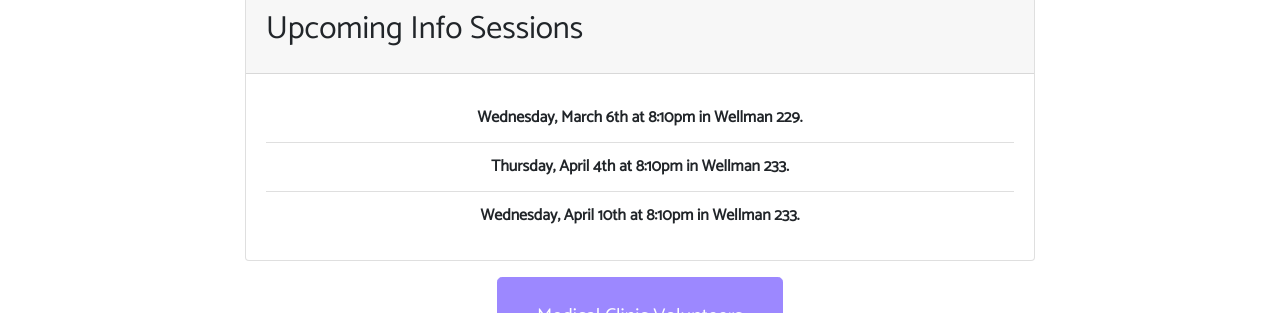
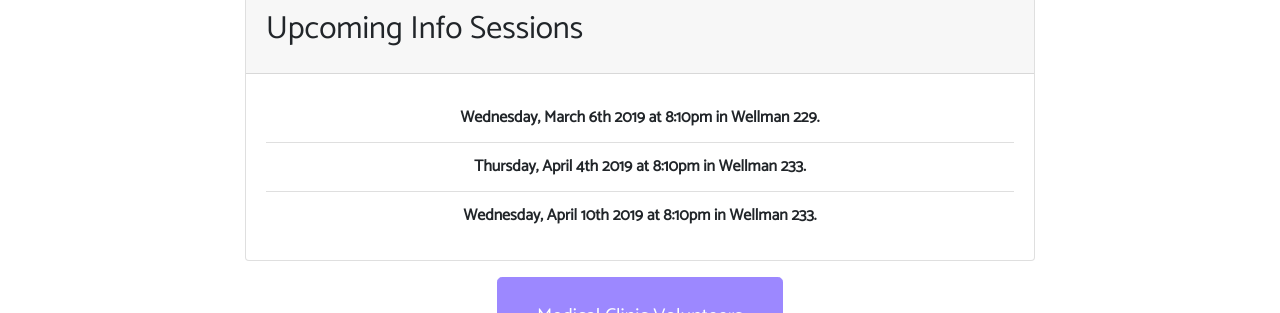
Before and after one commit to iwakoscott/knights-landing, a Jekyll site: the page built from get-involved/undergraduate-volunteers.markdown, in a window 1280 px wide. Shown: the part 904-1217 px from the top of the page. Built offline with Jekyll 4.4.1, drawn with Linux system fonts in a browser that asks for light colours; nearby versions of some CDN libraries.

Commit message:
Updated Undergraduate Volunteers

```diff
--- a/get-involved/undergraduate-volunteers.markdown
+++ b/get-involved/undergraduate-volunteers.markdown
@@ -18,9 +18,9 @@
     Questions?
     Please email klclinic.ucdsom@gmail.com with the subject line "QUESTION".
 info sessions:
-- Wednesday, March 6th at 8:10pm in Wellman 229.
-- Thursday, April 4th at 8:10pm in Wellman 233.
-- Wednesday, April 10th at 8:10pm in Wellman 233.
+- Wednesday, March 6th 2019 at 8:10pm in Wellman 229.
+- Thursday, April 4th 2019 at 8:10pm in Wellman 233.
+- Wednesday, April 10th 2019 at 8:10pm in Wellman 233.
 layout: simple
 ---
 
```
